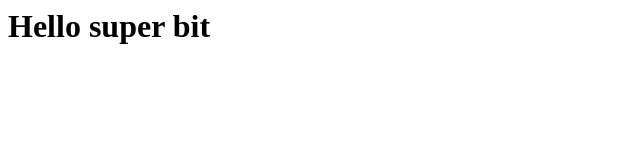
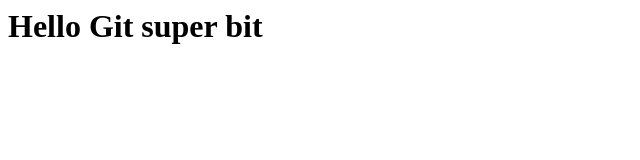
Before and after one commit to SuperGrover77777/Grover, a plain HTML site: page index.html in a window 1280 px wide. Shown: the whole page, without its empty margins (0-640 px from the left). Drawn offline with Linux system fonts and the light colour scheme.

Commit message:
Revert "commit"
This reverts commit daacbf4928e2362927d187cf16bbfa1b6772f6ed.

```diff
--- a/index.html
+++ b/index.html
@@ -1 +1 @@
-<h1>Hello super bit</h1>
+<h1>Hello Git super bit</h1>
```
